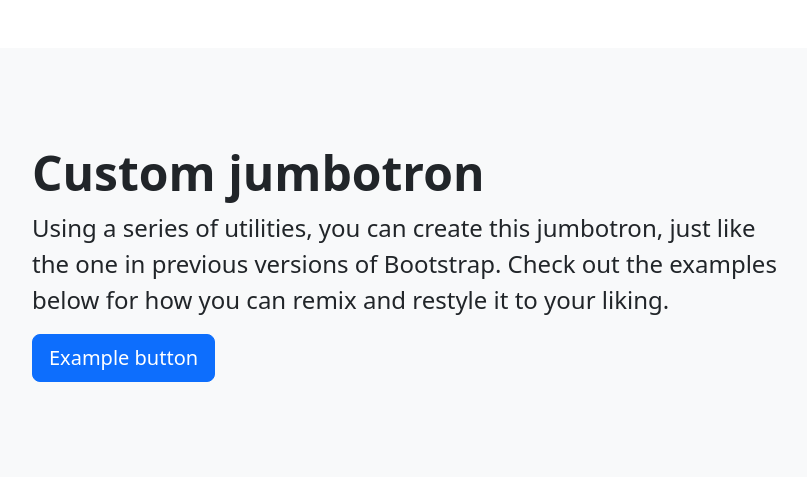
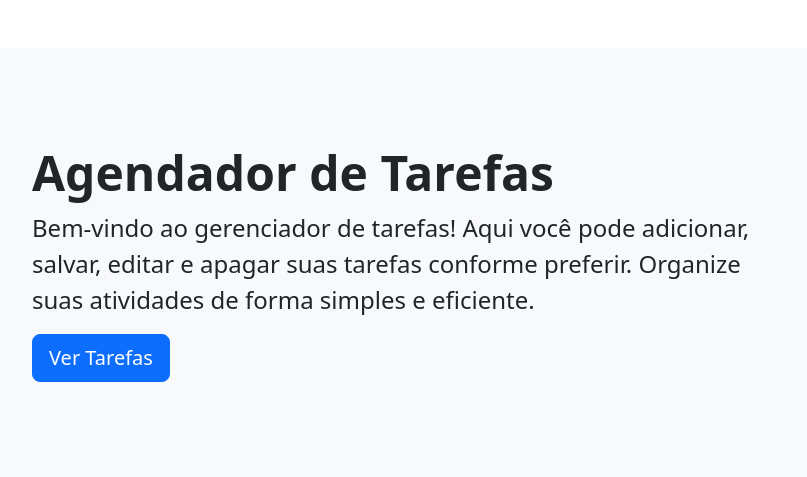
Before and after one commit to claranuneslinhares/projeto-docker, a Flask app: page / in a window 1280 px wide. Shown: the part 56-533 px from the top of the page, without its empty margins (40-847 px from the left). Run offline with Flask 3, Linux system fonts and the light colour scheme; some libraries are stand-ins or nearby versions.

Commit message:
alteração no index

```diff
--- a/docker-stack.yml
+++ b/docker-swarm.yml
@@ -2,7 +2,7 @@ version: "3.9"
 
 services:
   web:
-    image: docker-project-web:latest
+    image: mariaclara177/docker-project-web:latest
     deploy:
       replicas: 2
       restart_policy:
--- a/templates/index.html
+++ b/templates/index.html
@@ -1,15 +1,11 @@
 {% include 'header.html' %}
         <div class="p-5 mb-4 bg-light rounded-3">
             <div class="container-fluid py-5">
-                <h1 class="display-5 fw-bold">Custom jumbotron</h1>
+                <h1 class="display-5 fw-bold">Agendador de Tarefas</h1>
                 <p class="col-md-8 fs-4">
-                    Using a series of utilities, you can create this jumbotron, just
-                    like the one in previous versions of Bootstrap. Check out the
-                    examples below for how you can remix and restyle it to your liking.
+                    Bem-vindo ao gerenciador de tarefas! Aqui você pode adicionar, salvar, editar e apagar suas tarefas conforme preferir. Organize suas atividades de forma simples e eficiente.
                 </p>
-                <button class="btn btn-primary btn-lg" type="button">
-                    Example button
-                </button>
+                <a href="/tarefas" class="btn btn-primary btn-lg" role="button">Ver Tarefas</a>
             </div>
         </div>
 {% include 'footer.html' %}
```
